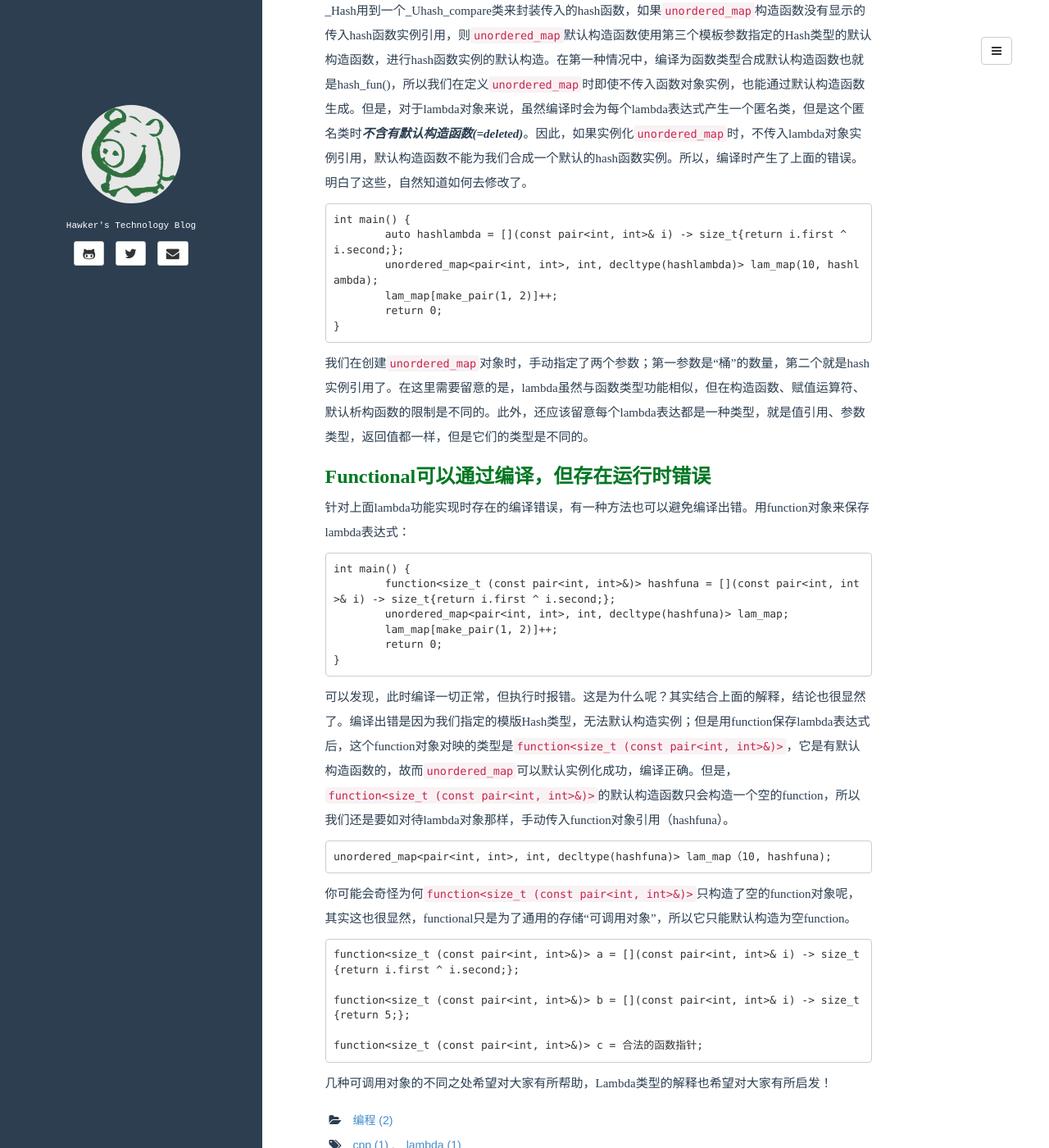
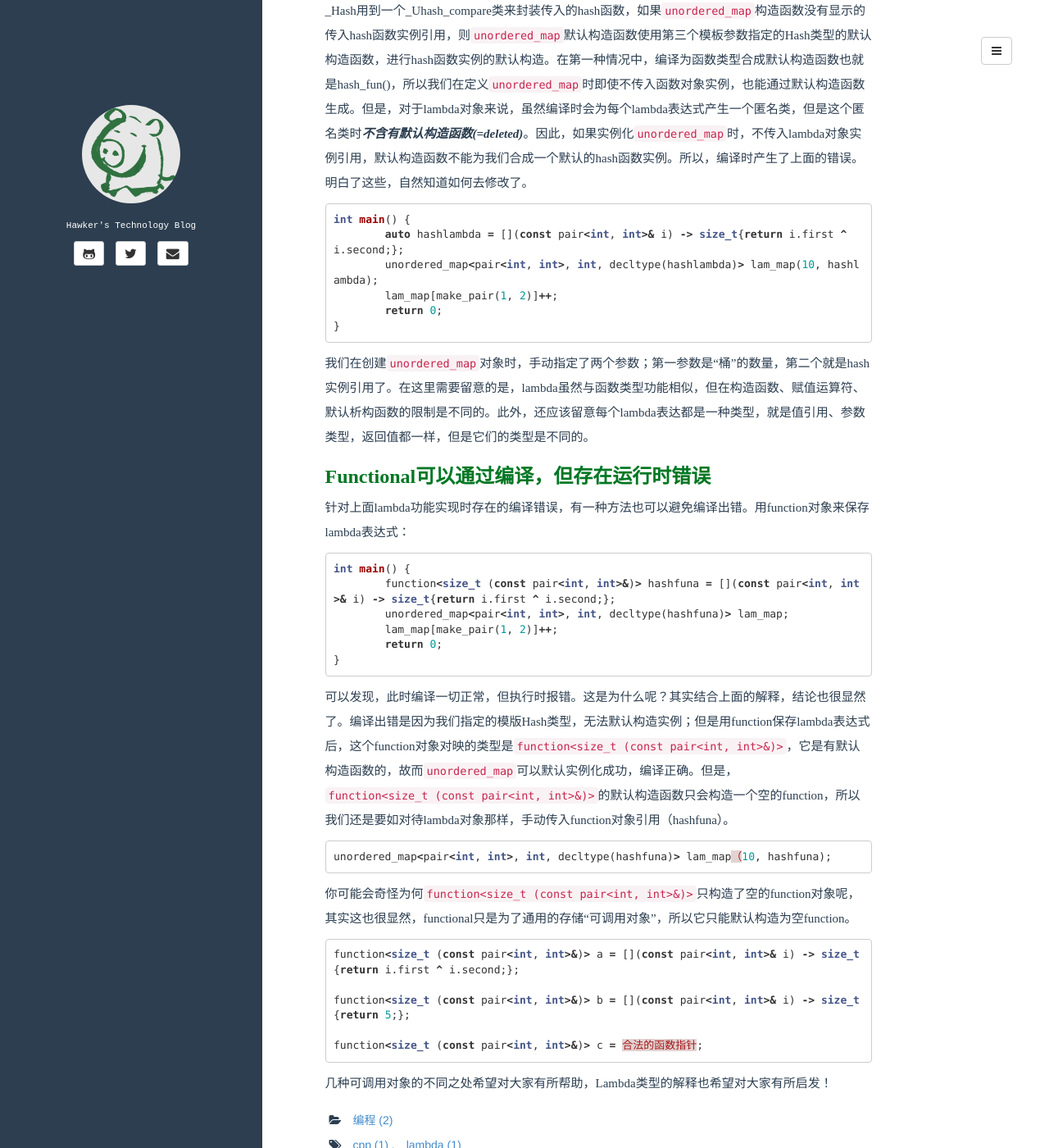
Before and after one commit to hawkxiang/hawkxiang.github.io, a Jekyll site: the page built from _posts/2016.04-05/2016-04-05-unordered_map-pair-lambda.md, in a window 1280 px wide and 1400 px high, scrolled down 1077 px. Shown: the whole window at 82% size. Built offline with Jekyll 4.4.1, drawn with Linux system fonts in a browser that asks for light colours; comment, search, counter and statistics services are not loaded; some of the changed text lies outside the part shown.

Commit message:
Update 2016-04-05-unordered_map-pair-lambda.md

````diff
--- a/_posts/2016.04-05/2016-04-05-unordered_map-pair-lambda.md
+++ b/_posts/2016.04-05/2016-04-05-unordered_map-pair-lambda.md
@@ -16,7 +16,7 @@ C++ STL中的unordered_map底层是通过Hash实现的，当使用pair作为键
 
 参考网上的解决方案，通过一个函数对象向unordered_map传递Hash实例类型。具体实现如下面的代码：
 
-```C++
+```c++
 #include <unordered_map>
 using namespace std;
 struct hashfunc {
@@ -37,47 +37,49 @@ int main() {
 ### Lambda如何实现呢？
 Lambda是C++的一种新特性，既然可以通过函数对象实现上面的功能。自然，我们会联想用lambda表达式去实现上面的功能。最初的实现想法：
 
-	int main() {
-		auto hashlambda = [](const pair<int, int>& i) -> size_t{return i.first ^ i.second;};
-		unordered_map<pair<int, int>, int, decltype(hashlambda)> lam_map;
-		lam_map[make_pair(1, 2)]++;
-		return 0;
-	}
-
+```c
+int main() {
+	auto hashlambda = [](const pair<int, int>& i) -> size_t{return i.first ^ i.second;};
+	unordered_map<pair<int, int>, int, decltype(hashlambda)> lam_map;
+	lam_map[make_pair(1, 2)]++;
+	return 0;
+}
+```
 进行编译出错，提示“lambda默认构造函数是删除的(deleted)”。为什么会这样，同样是可调用对象，为何lambda实现时无法通过编译呢？
 
 自己一翻折腾并大牛的热心帮助下终于有所明白，简单说来，`unordered_map`继承自_Hash类型，_Hash用到一个_Uhash_compare类来封装传入的hash函数，如果`unordered_map`构造函数没有显示的传入hash函数实例引用，则`unordered_map`默认构造函数使用第三个模板参数指定的Hash类型的默认构造函数，进行hash函数实例的默认构造。在第一种情况中，编译为函数类型合成默认构造函数也就是hash_fun()，所以我们在定义`unordered_map`时即使不传入函数对象实例，也能通过默认构造函数生成。但是，对于lambda对象来说，虽然编译时会为每个lambda表达式产生一个匿名类，但是这个匿名类时***不含有默认构造函数(=deleted)***。因此，如果实例化`unordered_map`时，不传入lambda对象实例引用，默认构造函数不能为我们合成一个默认的hash函数实例。所以，编译时产生了上面的错误。明白了这些，自然知道如何去修改了。
-
-	int main() {
-		auto hashlambda = [](const pair<int, int>& i) -> size_t{return i.first ^ i.second;};
-		unordered_map<pair<int, int>, int, decltype(hashlambda)> lam_map(10, hashlambda);
-		lam_map[make_pair(1, 2)]++;
-		return 0;
-	}
-
+```c
+int main() {
+	auto hashlambda = [](const pair<int, int>& i) -> size_t{return i.first ^ i.second;};
+	unordered_map<pair<int, int>, int, decltype(hashlambda)> lam_map(10, hashlambda);
+	lam_map[make_pair(1, 2)]++;
+	return 0;
+}
+```
 我们在创建`unordered_map`对象时，手动指定了两个参数；第一参数是“桶”的数量，第二个就是hash实例引用了。在这里需要留意的是，lambda虽然与函数类型功能相似，但在构造函数、赋值运算符、默认析构函数的限制是不同的。此外，还应该留意每个lambda表达都是一种类型，就是值引用、参数类型，返回值都一样，但是它们的类型是不同的。
 
 ### Functional可以通过编译，但存在运行时错误
 
 针对上面lambda功能实现时存在的编译错误，有一种方法也可以避免编译出错。用function对象来保存lambda表达式：
-
-	int main() {
-		function<size_t (const pair<int, int>&)> hashfuna = [](const pair<int, int>& i) -> size_t{return i.first ^ i.second;};
-		unordered_map<pair<int, int>, int, decltype(hashfuna)> lam_map;
-		lam_map[make_pair(1, 2)]++;
-		return 0;
-	}
-
+```c
+int main() {
+	function<size_t (const pair<int, int>&)> hashfuna = [](const pair<int, int>& i) -> size_t{return i.first ^ i.second;};
+	unordered_map<pair<int, int>, int, decltype(hashfuna)> lam_map;
+	lam_map[make_pair(1, 2)]++;
+	return 0;
+}
+```
 可以发现，此时编译一切正常，但执行时报错。这是为什么呢？其实结合上面的解释，结论也很显然了。编译出错是因为我们指定的模版Hash类型，无法默认构造实例；但是用function保存lambda表达式后，这个function对象对映的类型是`function<size_t (const pair<int, int>&)>`，它是有默认构造函数的，故而`unordered_map`可以默认实例化成功，编译正确。但是，`function<size_t (const pair<int, int>&)>`的默认构造函数只会构造一个空的function，所以我们还是要如对待lambda对象那样，手动传入function对象引用（hashfuna）。
-
-	unordered_map<pair<int, int>, int, decltype(hashfuna)> lam_map（10, hashfuna);
-
+```c
+unordered_map<pair<int, int>, int, decltype(hashfuna)> lam_map（10, hashfuna);
+```
 你可能会奇怪为何`function<size_t (const pair<int, int>&)>`只构造了空的function对象呢，其实这也很显然，functional只是为了通用的存储“可调用对象”，所以它只能默认构造为空function。
 
-	function<size_t (const pair<int, int>&)> a = [](const pair<int, int>& i) -> size_t{return i.first ^ i.second;};
+```c
+function<size_t (const pair<int, int>&)> a = [](const pair<int, int>& i) -> size_t{return i.first ^ i.second;};
 
-	function<size_t (const pair<int, int>&)> b = [](const pair<int, int>& i) -> size_t{return 5;};
+function<size_t (const pair<int, int>&)> b = [](const pair<int, int>& i) -> size_t{return 5;};
 
-	function<size_t (const pair<int, int>&)> c = 合法的函数指针;
-
+function<size_t (const pair<int, int>&)> c = 合法的函数指针;
+```
 几种可调用对象的不同之处希望对大家有所帮助，Lambda类型的解释也希望对大家有所启发！
````
